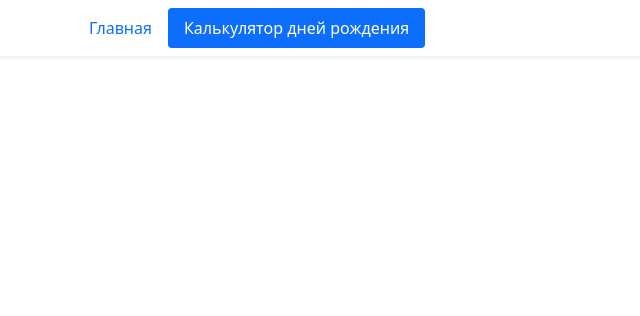
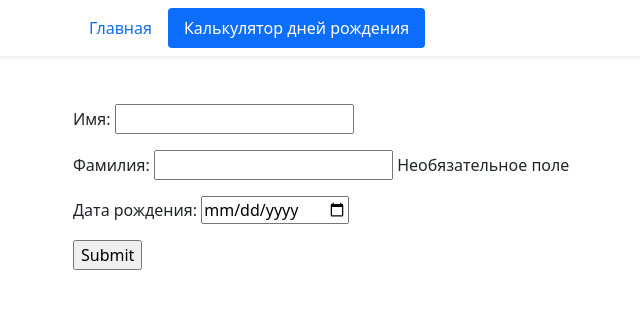
Before and after one commit to fantyissues/acme_project, a Django app: page /birthday/ in a window 1280 px wide. Shown: the top 316 px of the page, without its empty margins (9-649 px from the left). Run offline with Django 3.2, Linux system fonts and the light colour scheme.

Commit message:
Добавить форму на страницу 'birthday/'

```diff
--- /dev/null
+++ b/acme_project/birthday/forms.py
@@ -0,0 +1,13 @@
+from django import forms
+
+
+class BirthdayForm(forms.Form):
+    first_name = forms.CharField(label='Имя', max_length=20)
+    last_name = forms.CharField(
+        label='Фамилия',
+        required=False, help_text='Необязательное поле'
+    )
+    birthday = forms.DateField(
+        label='Дата рождения',
+        widget=forms.DateInput(attrs={'type': 'date'})
+    )
--- a/acme_project/birthday/views.py
+++ b/acme_project/birthday/views.py
@@ -1,6 +1,9 @@
 from django.shortcuts import render
+
+from .forms import BirthdayForm
 
 
 def birthday(request):
-    context = {}
-    return render(request, 'birthday/birthday.html', context=context)
+    form = BirthdayForm()
+    context = {'form': form}
+    return render(request, 'birthday/birthday.html', context)
--- a/acme_project/templates/birthday/birthday.html
+++ b/acme_project/templates/birthday/birthday.html
@@ -1,5 +1,8 @@
 {% extends 'base.html' %}
 
 {% block content %}
-
+  <form>
+    {{ form.as_p }}
+    <input type="submit" value="Submit">
+  </form>
 {% endblock %}
```
